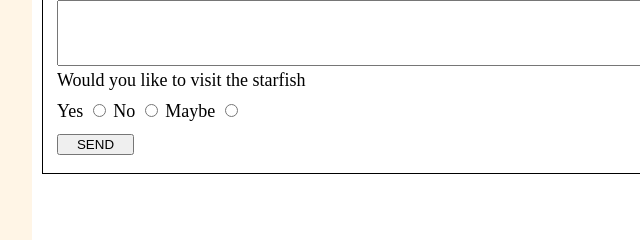
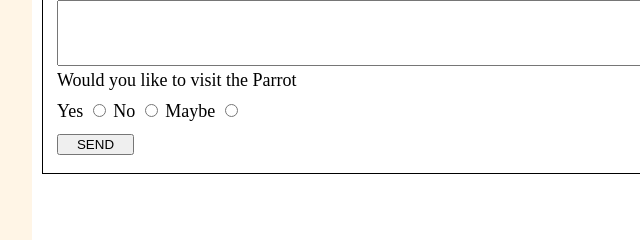
Before and after one commit to MUSKAN0690/mid-term, a plain HTML site: page index.html in a window 1280 px wide. Shown: the part 1067-1307 px from the top of the page, 168-808 px from the left. Drawn offline with Linux system fonts and the light colour scheme.

Commit message:
Update index.html

```diff
--- a/index.html
+++ b/index.html
@@ -48,7 +48,7 @@
             <input type="email" id="email" name="email" class="width100">
             <label class="formtext" for="message">Your message</label>
             <textarea type="text" id="message" rows="4" name="message" class="width100"></textarea>
-            <p class="formtext">Would you like to visit the starfish</p>
+            <p class="formtext">Would you like to visit the Parrot</p>
             <div class="radio">
                 <label for="yes">Yes</label>
                 <input type="radio" id="yes" name="like" value="Yes">
```
